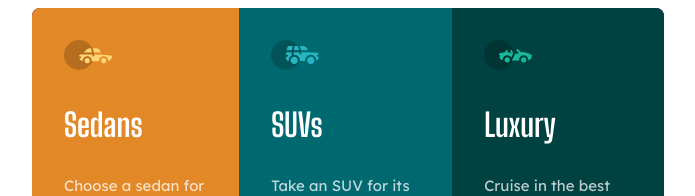
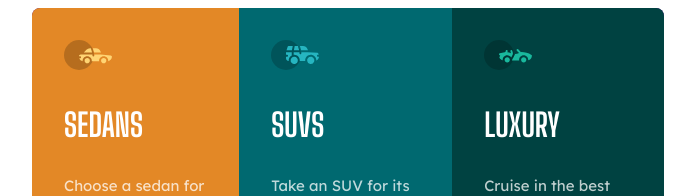
Before and after one commit to MenaiAla/3-column-preview-card, a plain HTML site: page index.html in a window 1280 px wide. Shown: the top 196 px of the page, without its empty margins (292-987 px from the left). Drawn offline with Linux system fonts and the light colour scheme.

Commit message:
:bug: Convert titles to uppercase

```diff
--- a/index.css
+++ b/index.css
@@ -46,10 +46,11 @@
 }
 
 .card-title {
-  font-size: xx-large;
+  font-size: 2em;
   font-family: "Big Shoulders Display", cursive;
   margin-top: 1em;
   color: hsl(255, 100%, 100%);
+  text-transform: uppercase;
 }
 
 .card-body {
```
